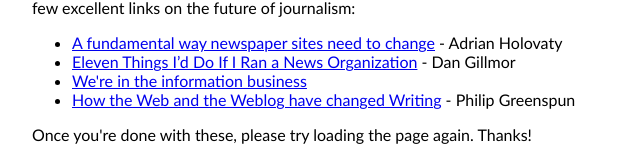
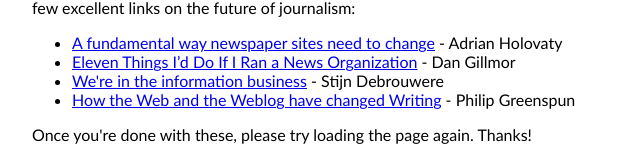
Before and after one commit to cunyjschool/Nginx-Error, a plain HTML site: page index.html in a window 1280 px wide. Shown: the part 189-350 px from the top of the page, without its empty margins (308-951 px from the left). Drawn offline with Linux system fonts and the light colour scheme.

Commit message:
Credit to Stijn, whoops

```diff
--- a/index.html
+++ b/index.html
@@ -20,7 +20,7 @@
 			<ul>
 				<li><a href="http://www.holovaty.com/writing/fundamental-change/">A fundamental way newspaper sites need to change</a> - Adrian Holovaty</li>
 				<li><a href="http://mediactive.com/2009/09/12/eleven-things-id-do-if-i-ran-a-news-organization/">Eleven Things I’d Do If I Ran a News Organization</a> - Dan Gillmor</li>
-				<li><a href="http://stdout.be/2010/we-are-in-the-information-business/">We're in the information business</a></li>
+				<li><a href="http://stdout.be/2010/we-are-in-the-information-business/">We're in the information business</a> - Stijn Debrouwere</li>
 				<li><a href="http://philip.greenspun.com/writing/changed-by-web-and-weblog">How the Web and the Weblog have changed Writing</a> - Philip Greenspun</li>
 			</ul>
 
```
